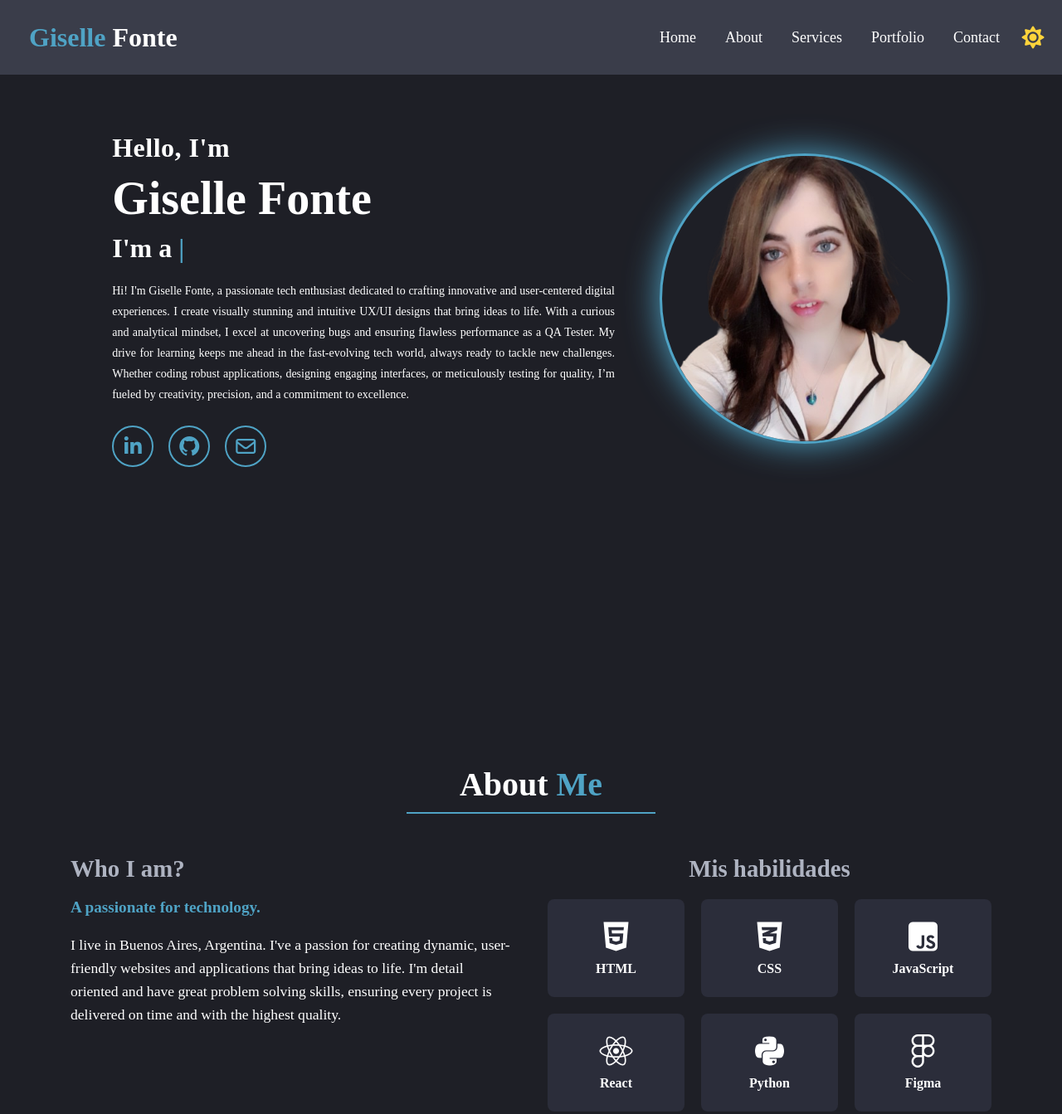
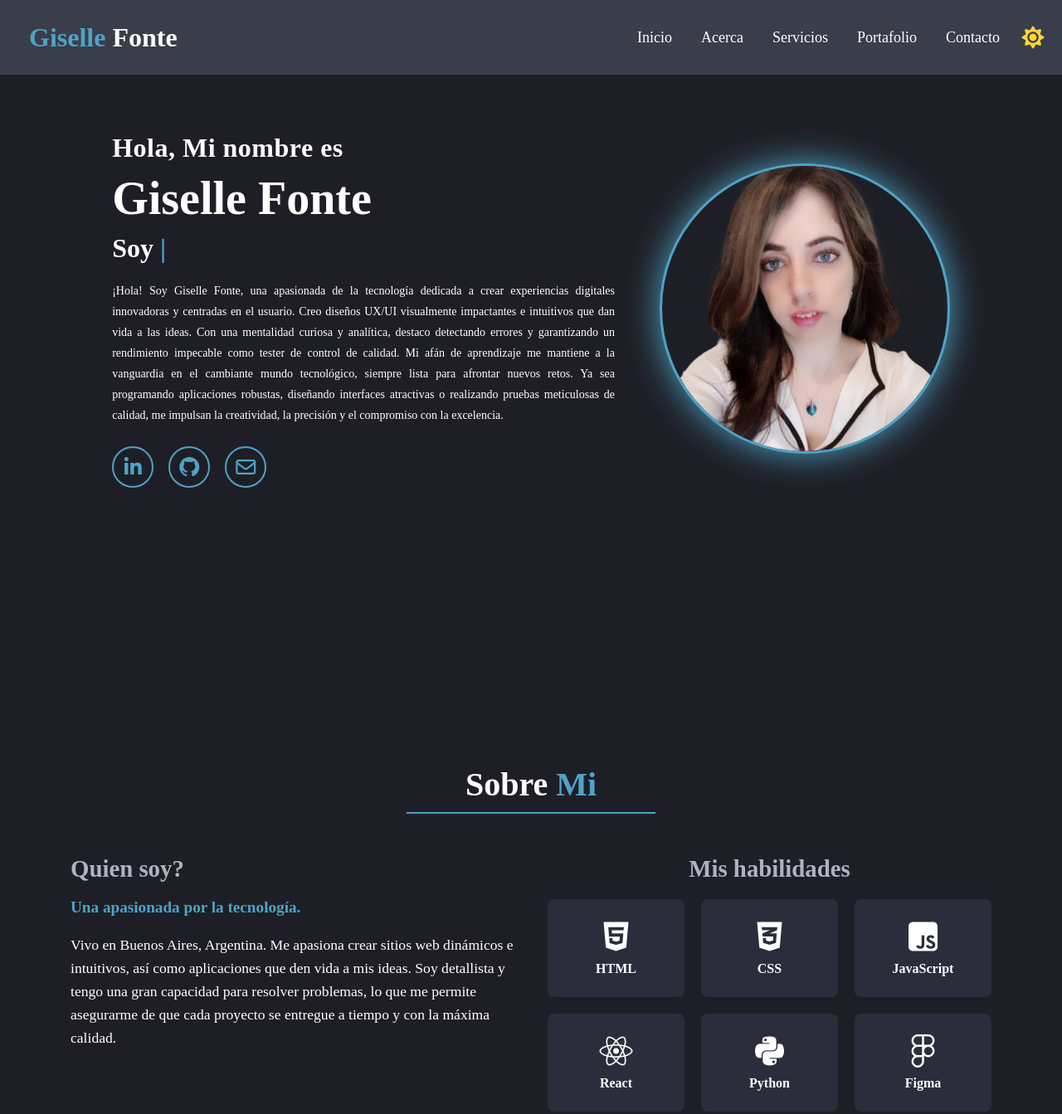
Before and after one commit to gissestephy/Portfolio, a plain HTML site: page index.html in a window 1280 px wide. Shown: the top 1343 px of the page at 83% size. Drawn offline with nearby package versions, Linux system fonts and the light colour scheme.

Commit message:
Se realizaron actualizaciones

```diff
--- a/index.html
+++ b/index.html
@@ -24,11 +24,11 @@
                 </button>
                 <div class="list-darkmode-menu">
                     <ul class="nav-menu">
-                        <li><a href="#home">Home</a></li>
-                        <li><a href="#about">About</a></li>
-                        <li><a href="#services">Services</a></li>
-                        <li><a href="#portfolio">Portfolio</a></li>
-                        <li><a href="#contact">Contact</a></li>
+                        <li><a href="#home">Inicio</a></li>
+                        <li><a href="#about">Acerca</a></li>
+                        <li><a href="#services">Servicios</a></li>
+                        <li><a href="#portfolio">Portafolio</a></li>
+                        <li><a href="#contact">Contacto</a></li>
                     </ul>
                     <label class="mode">
                         <input type="checkbox" id="darkModeButton" />
@@ -45,17 +45,22 @@
         <div class="container">
             <div class="home-info">
                 <div class="left">
-                    <h3>Hello, I'm</h3>
+                    <h3>Hola, Mi nombre es</h3>
                     <h1>Giselle Fonte</h1>
-                    <h4>I'm a <span class="multiple"></span></h4>
+                    <h4>Soy <span class="multiple"></span></h4>
                     <p>
-                        Hi! I'm Giselle Fonte, a passionate tech enthusiast dedicated to crafting innovative and
-                        user-centered digital experiences. I create visually stunning and intuitive UX/UI designs that
-                        bring ideas to life. With a curious and analytical mindset, I excel at uncovering bugs and
-                        ensuring flawless performance as a QA Tester.
-                        My drive for learning keeps me ahead in the fast-evolving tech world, always ready to tackle new
-                        challenges. Whether coding robust applications, designing engaging interfaces, or meticulously
-                        testing for quality, I’m fueled by creativity, precision, and a commitment to excellence.
+                        ¡Hola! Soy Giselle Fonte, una apasionada de la tecnología dedicada a crear experiencias
+                        digitales innovadoras y
+                        centradas en el usuario. Creo diseños UX/UI visualmente impactantes e intuitivos que dan vida a
+                        las ideas. Con una
+                        mentalidad curiosa y analítica, destaco detectando errores y garantizando un rendimiento
+                        impecable como tester de
+                        control de calidad. Mi afán de aprendizaje me mantiene a la vanguardia en el cambiante mundo
+                        tecnológico, siempre lista
+                        para afrontar nuevos retos. Ya sea programando aplicaciones robustas, diseñando interfaces
+                        atractivas o realizando
+                        pruebas meticulosas de calidad, me impulsan la creatividad, la precisión y el compromiso con la
+                        excelencia.
                     </p>
                     <div class="social">
                         <a href="https://www.linkedin.com/in/giselacolmeiro/" target="_blank"><i
@@ -77,16 +82,16 @@
     <!-- About -->
     <section id="about" class="about-section">
         <div class="container">
-            <h2>About <span>Me</span></h2>
+            <h2>Sobre <span>Mi</span></h2>
             <div class="about-content">
                 <div class="about-text">
-                    <h3>Who I am?</h3>
-                    <p class="highlight">A passionate for technology.</p>
+                    <h3>Quien soy?</h3>
+                    <p class="highlight">Una apasionada por la tecnología.</p>
                     <p>
-                        I live in Buenos Aires, Argentina. I've a passion for creating dynamic, user-friendly websites
-                        and applications that bring ideas to life.
-                        I'm detail oriented and have great problem solving skills, ensuring every project is delivered
-                        on time and with the highest quality.
+                        Vivo en Buenos Aires, Argentina. Me apasiona crear sitios web dinámicos e intuitivos, así como
+                        aplicaciones que den vida a mis ideas.
+                        Soy detallista y tengo una gran capacidad para resolver problemas, lo que me permite asegurarme
+                        de que cada proyecto se entregue a tiempo y con la máxima calidad.
                     </p>
                 </div>
                 <div class="skills">
@@ -113,22 +118,22 @@
     <!-- Services -->
     <section id="services" class="services">
         <div class="container">
-            <h2>My <span>Services</span></h2>
+            <h2>Mis <span>Servicios</span></h2>
             <div class="services-grid">
                 <div class="service-card">
                     <i class="fas fa-code"></i>
-                    <h3>Web Development</h3>
-                    <p>Building responsive and dynamic websites using the latest technologies.</p>
+                    <h3>Desarrolladora de Software</h3>
+                    <p>Desarrollo sitios web dinámicos adaptados ante cualquier dispositivo utilizando las últimas tecnologías.</p>
                 </div>
                 <div class="service-card">
                     <i class="fa-solid fa-pen-fancy"></i>
-                    <h3>UX/UI Design</h3>
-                    <p>Creating user-centered designs that are both visually appealing and functional.</p>
+                    <h3>Diseñadora UX/UI</h3>
+                    <p>Diseño aplicaciones centrados en el usuario que sean visualmente atractivos y funcionales.</p>
                 </div>
                 <div class="service-card">
                     <i class="fas fa-vial"></i>
-                    <h3>QA Testing</h3>
-                    <p>Ensuring software quality through meticulous testing and bug tracking.</p>
+                    <h3>Testing QA</h3>
+                    <p>Contribuyo a la calidad del software mediante pruebas rigurosas y seguimiento detallado de errores.</p>
                 </div>
             </div>
         </div>
@@ -137,7 +142,7 @@
     <!-- Portfolio -->
     <section id="portfolio" class="portfolio">
         <div class="container">
-            <h2>My <span>Portfolio</span></h2>
+            <h2>Mi <span>Portafolio</span></h2>
             <div class="portfolio-grid">
                 <div class="portfolio-card" style="--i: 1;">
                     <img src="img/humaya.jpg" alt="Alfajores Humaya">
@@ -196,7 +201,7 @@
     <!-- Contact -->
     <section id="contact" class="contact">
         <div class="container">
-            <h2>Contact <span>Me</span></h2>
+            <h2>Contacta<span>me</span></h2>
             <form action="https://formspree.io/f/mzzkbzew" method="POST">
                 <input type="hidden" name="_subject" value="Nuevo mensaje desde el portafolio">
                 <input type="hidden" name="_next" value="/gracias.html">
```
